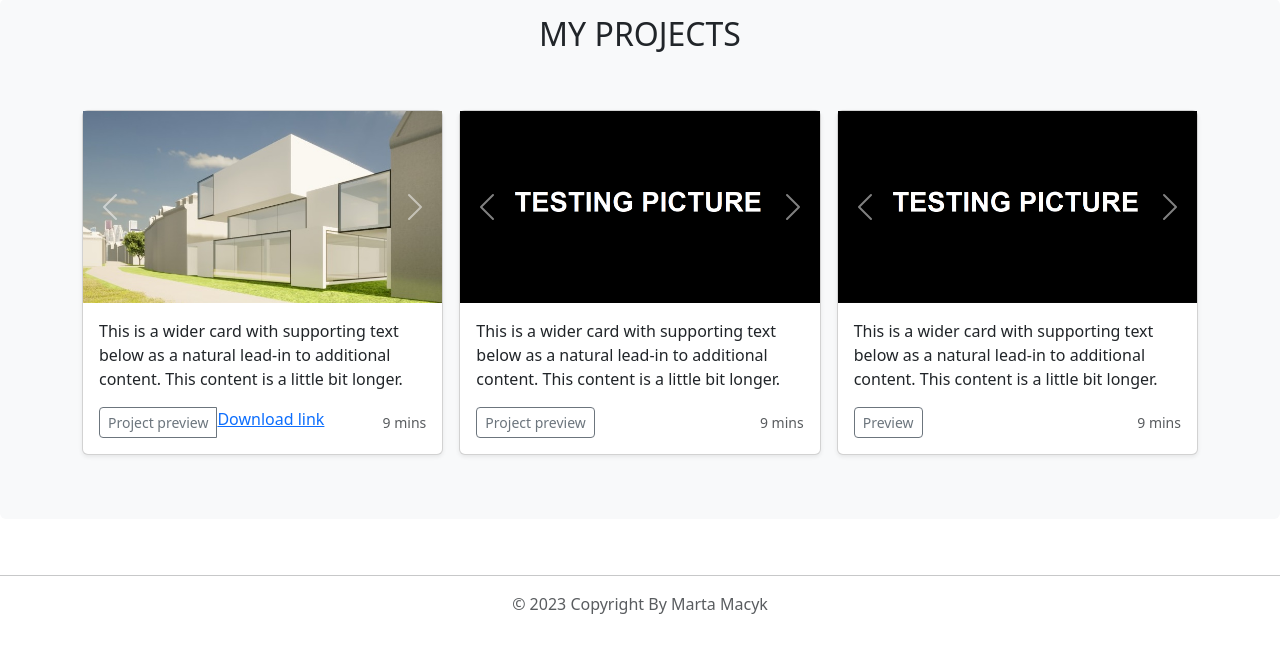
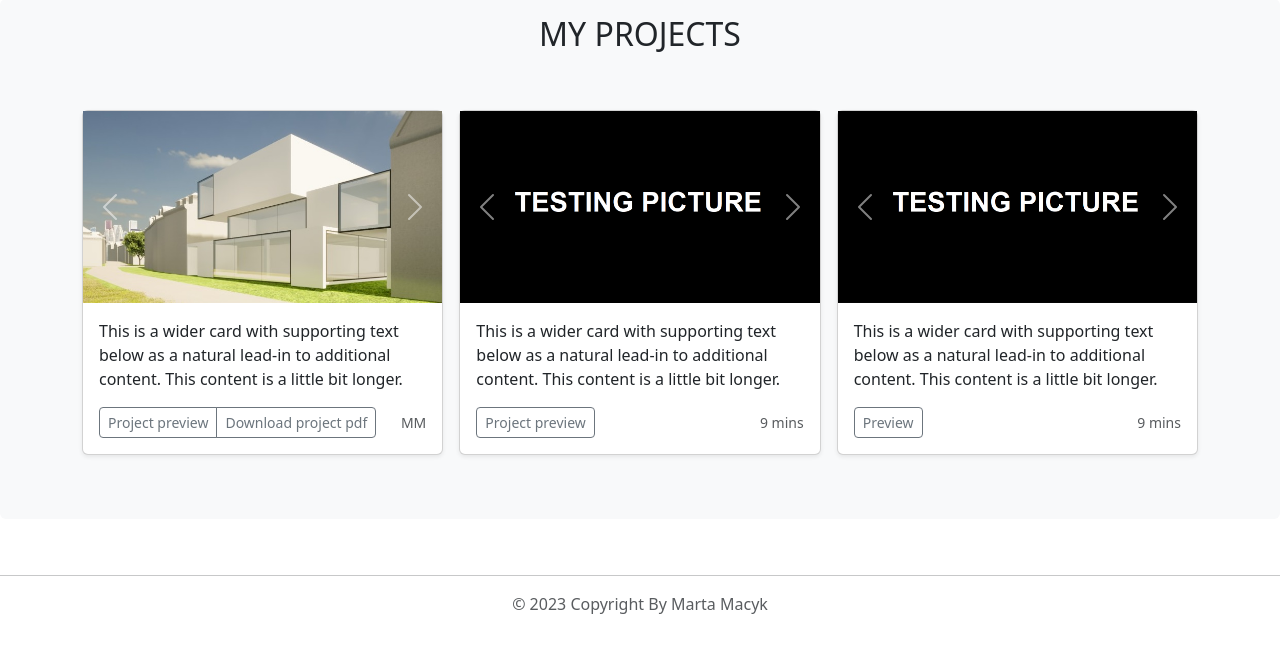
Before and after one commit to Wolanin00/marta-macyk-portfolio, a Flask app: page / in a window 1280 px wide. Shown: the part 73-726 px from the top of the page. Run offline with Flask 2, Linux system fonts and the light colour scheme.

Commit message:
update project_1

```diff
--- a/api/server.py
+++ b/api/server.py
@@ -10,19 +10,9 @@ def index():
     return render_template('index.html')
 
 
-@app.route("/project-1")
-def open_projektowanie_wstepne_architektoniczno_urbanistyczne_ii():
-    url = 'https://github.com/Wolanin00/marta-macyk-portfolio/blob/main/api/static/files/Projektowanie-wstepne-architektoniczno-urbanistyczne-II-compressed.pdf'
-    return render_template('index.html')
-
-
-@app.route('/test')
-def test():
-    workingdir = os.path.abspath(os.getcwd())
-    # test
-    filepath = workingdir + '/static/files/'
-    return send_from_directory(filepath, 'test.pdf', as_attachment=False)
-    # return send_file(path_or_file="./static/files/test.pdf", as_attachment=False)
+@app.route("/project_1")
+def open_project_1():
+    return render_template('project_1.html')
 
 
 if __name__ == "__main__":
--- a/api/templates/index.html
+++ b/api/templates/index.html
@@ -234,12 +234,15 @@
                                 additional content. This content is a little bit longer.</p>
                             <div class="d-flex justify-content-between align-items-center">
                                 <div class="btn-group">
-                                    <a href="{{ url_for('open_projektowanie_wstepne_architektoniczno_urbanistyczne_ii') }}"
+                                    <a href="{{ url_for('open_project_1') }}"
                                        type="button"
                                        class="btn btn-sm btn-outline-secondary" target=”_blank”>Project preview</a>
-                                    <a href="./static/files/Projektowanie-wstepne-architektoniczno-urbanistyczne-II-compressed.pdf" download="filename">Download link</a>
+                                    <a href="https://raw.github.com/Wolanin00/marta-macyk-portfolio/main/api/static/files/Projektowanie-wstepne-architektoniczno-urbanistyczne-II-compressed.pdf"
+                                       target="_blank"
+                                       type="button"
+                                       class="btn btn-sm btn-outline-secondary">Download project pdf</a>
                                 </div>
-                                <small class="text-body-secondary">9 mins</small>
+                                <small class="text-body-secondary">MM</small>
                             </div>
                         </div>
                     </div>
@@ -278,7 +281,7 @@
                                 additional content. This content is a little bit longer.</p>
                             <div class="d-flex justify-content-between align-items-center">
                                 <div class="btn-group">
-                                    <a href="{{ url_for('test') }}"
+                                    <a href=""
                                        type="button"
                                        class="btn btn-sm btn-outline-secondary" target=”_blank”>Project preview</a>
                                 </div>
```
Also changed, not shown: api/templates/project_1.html (added, +10 -0 lines).
